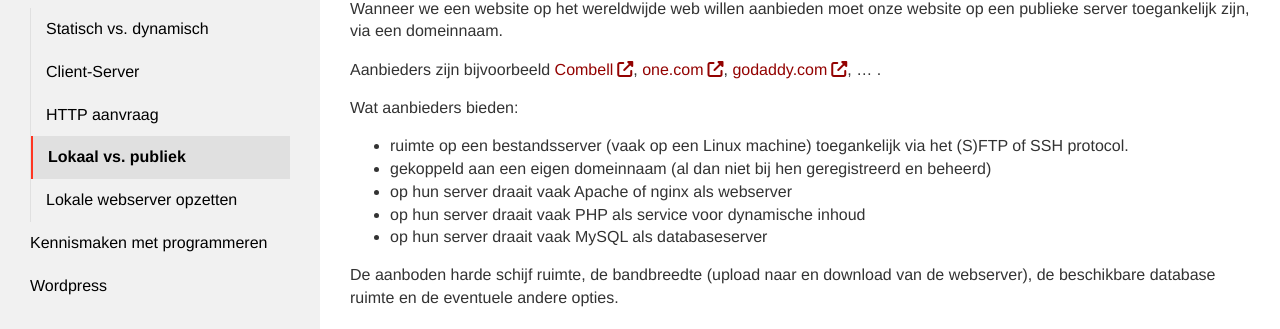
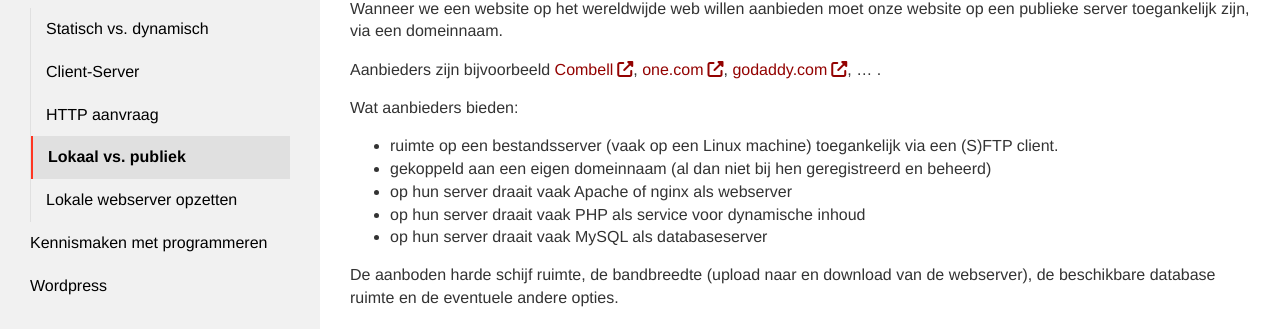
Before and after one commit to Syntra-Brussel/dynamische-webtechnieken, a Jekyll site: the page built from introductie/lokaal-vs-publiek.md, in a window 1280 px wide. Shown: the part 150-479 px from the top of the page. Built offline with Jekyll 4.4.1, drawn with Linux system fonts in a browser that asks for light colours; nearby versions of some CDN libraries; a script that is not in the unit is left out.

Commit message:
Update lokaal-vs-publiek.md

```diff
--- a/introductie/lokaal-vs-publiek.md
+++ b/introductie/lokaal-vs-publiek.md
@@ -10,7 +10,7 @@ Wanneer we een website op het wereldwijde web willen aanbieden moet onze website
 Aanbieders zijn bijvoorbeeld <a href="https://www.combell.com" target="_blank">Combell</a>, <a href="https://www.one.com" target="_blank">one.com</a>, <a href="https://www.godaddy.com/nl-be" target="_blank">godaddy.com</a>, ... .
 
 Wat aanbieders bieden:
-* ruimte op een bestandsserver (vaak op een Linux machine) toegankelijk via het (S)FTP of SSH protocol.
+* ruimte op een bestandsserver (vaak op een Linux machine) toegankelijk via een (S)FTP client.
 * gekoppeld aan een eigen domeinnaam (al dan niet bij hen geregistreerd en beheerd)
 * op hun server draait vaak Apache of nginx als webserver
 * op hun server draait vaak PHP als service voor dynamische inhoud
```
